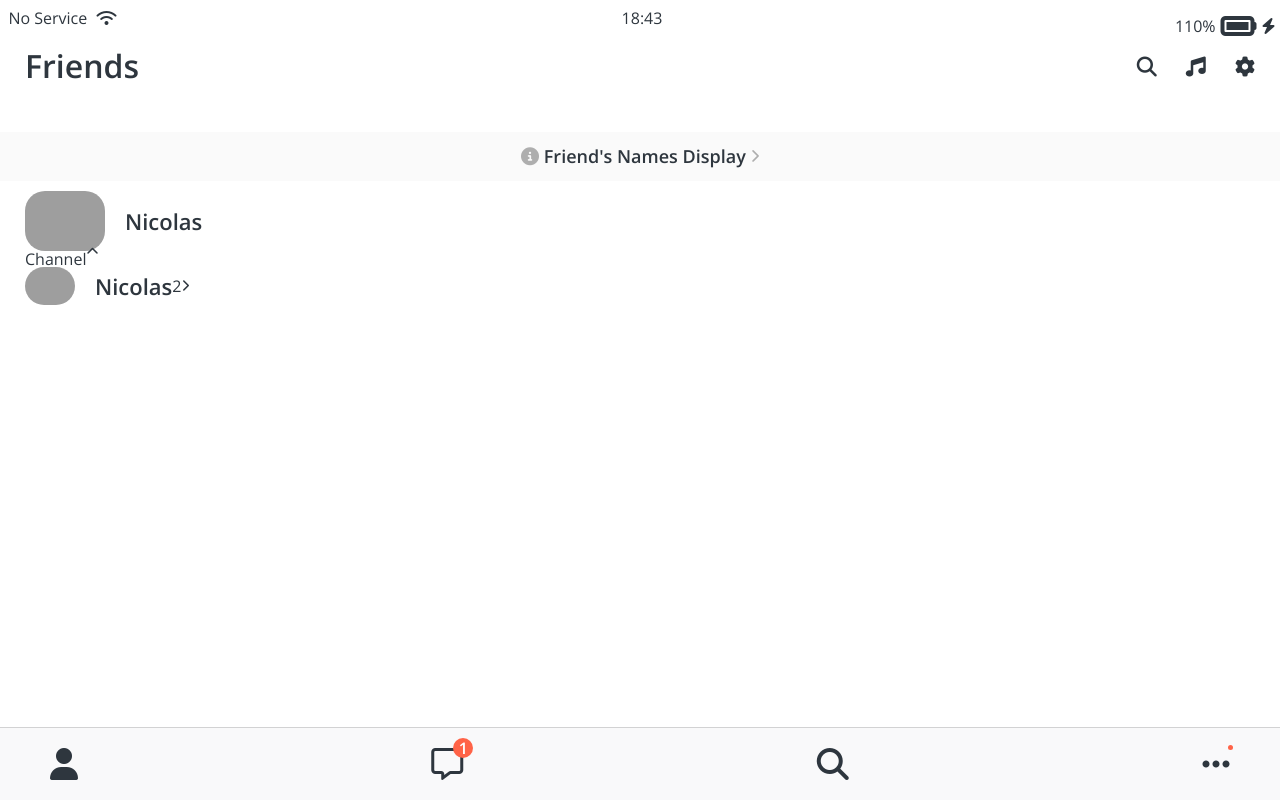
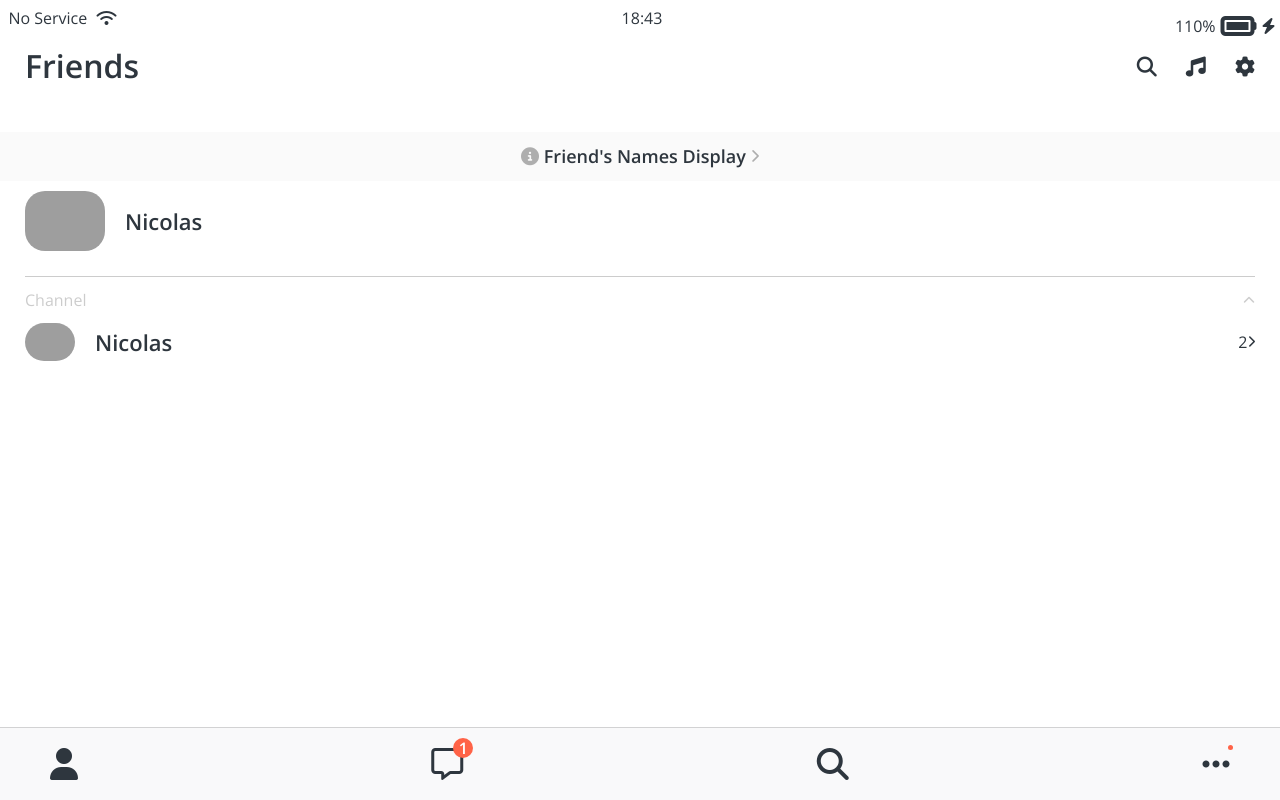
Before and after one commit to shoveller/cocoa-clone, a website: page friends.html in a window 1280 px wide. Drawn offline with nearby package versions, Linux system fonts and the light colour scheme; grey boxes are pictures that could not be loaded.

Commit message:
feat: step 14

```diff
--- a/components/user-component.scss
+++ b/components/user-component.scss
@@ -1,5 +1,6 @@
 .user-component {
   display: flex;
+  justify-content: space-between;
 }
 
 .user-component__column {
@@ -30,6 +31,10 @@
   font-size: 22px;
 }
 
+.user-component__title--not-bold {
+
+}
+
 .user-component__subtitle {
   margin-top: 5px;
   color: grey;
--- a/friends.html
+++ b/friends.html
@@ -47,7 +47,7 @@
       <i class="fas fa-chevron-right fa-xs"></i>
     </a>
 
-    <main class="friends-screen">
+    <main class="friends-screen-main">
       <div class="user-component">
         <div class="user-component__column">
           <img
@@ -62,7 +62,7 @@
         </div>
         <div class="user-component__column"></div>
       </div>
-      <div class="friend-screen__channel">
+      <div class="friends-screen__channel">
         <div class="friends-screen__channel-header">
           <span>Channel</span>
           <i class="fas fa-chevron-up fa-xs"></i>
@@ -75,7 +75,7 @@
               alt=""
             />
             <div class="user-component__text">
-              <h4 class="user-component__title">Nicolas</h4>
+              <h4 class="user-component__title user-component__title--not-bold">Nicolas</h4>
             </div>
           </div>
           <div class="user-component__column">
--- a/screens/friends.scss
+++ b/screens/friends.scss
@@ -12,10 +12,19 @@
   }
 }
 
-.friends-screen {
+.friends-screen-main {
   padding: 0 var(--horizontal-space);
 }
 
 .friends-screen__channel-header {
   display: flex;
+  justify-content: space-between;
+  align-items: center;
+  border-top: 1px solid rgba(0,0,0, 0.2);
+  padding: 15px 0;
+  color: rgba(0,0,0,0.2);
 }
+
+.friends-screen__channel {
+  margin-top: 25px;
+}
```
Also changed, not shown: components/user-component.css, screens/friends.css, 2 other files.
